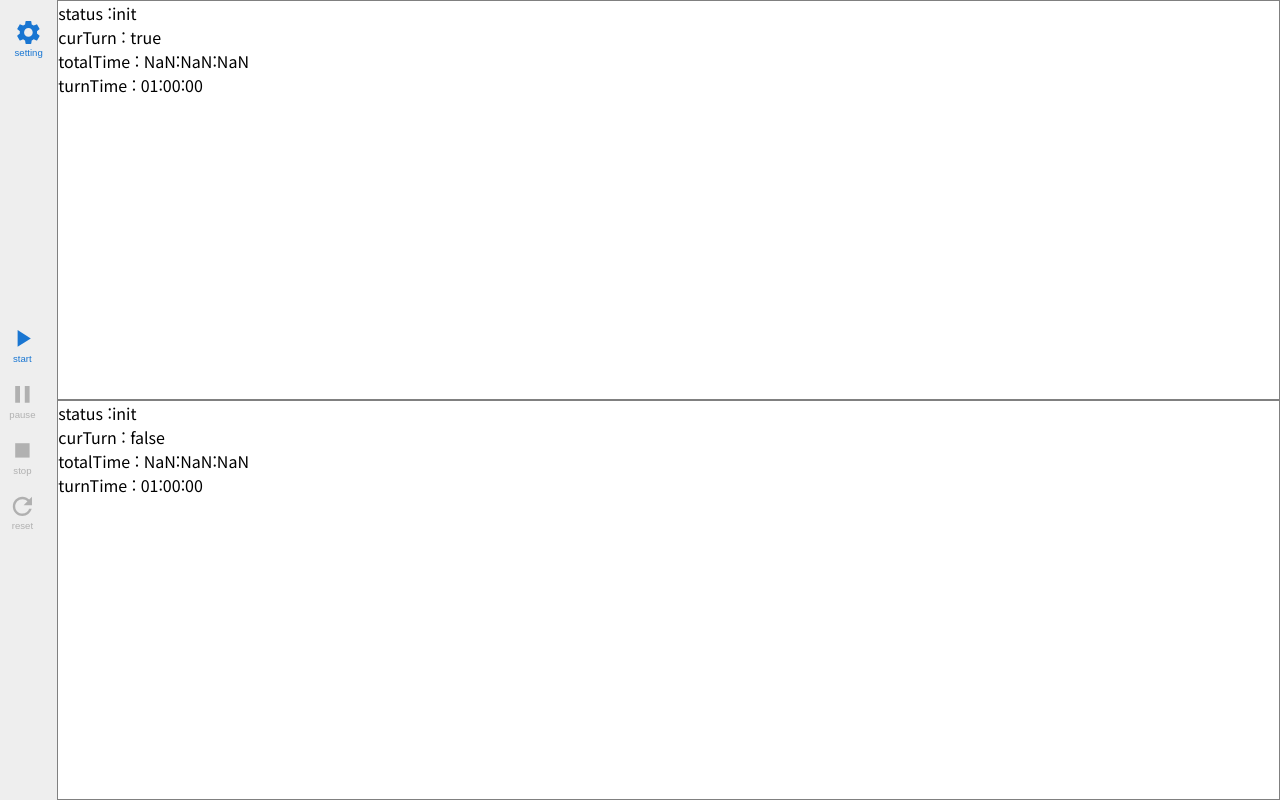
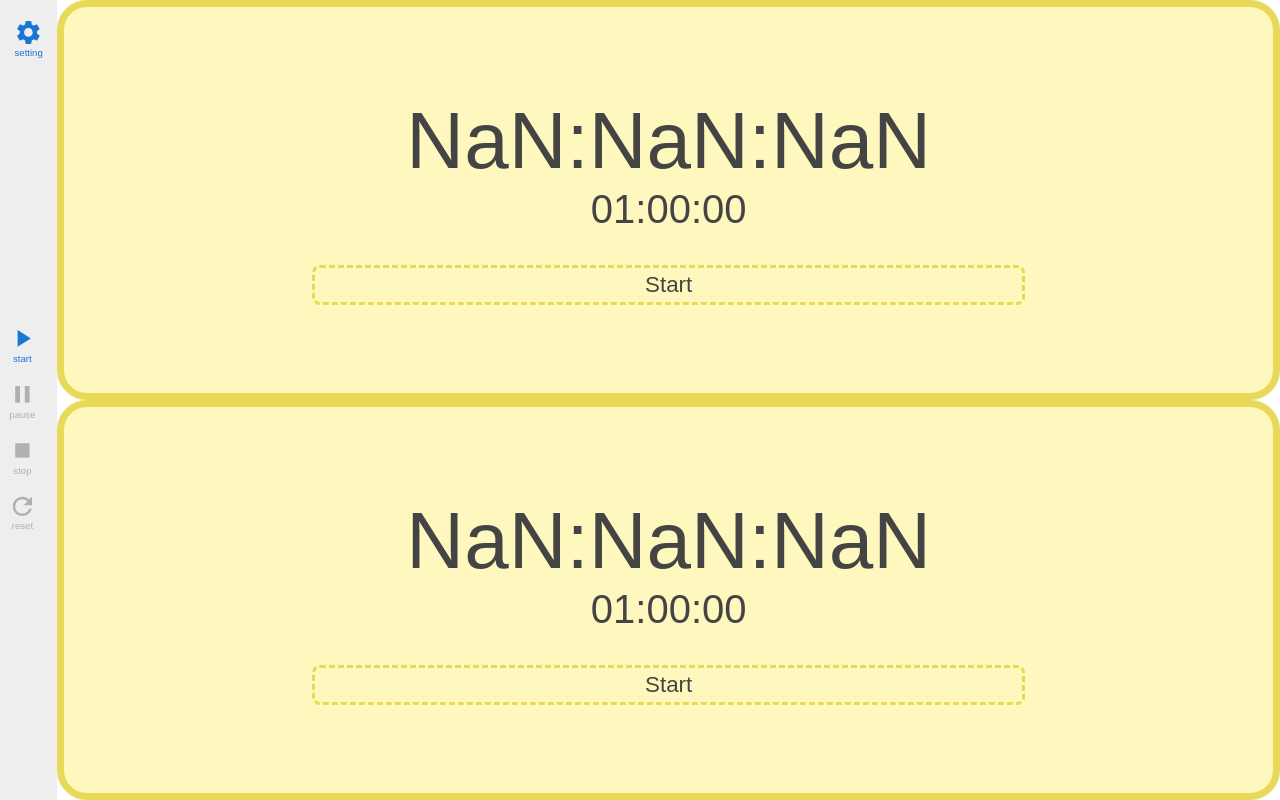
Before and after one commit to sumzdev/game-timer, a React (Vite) app: page / in a window 1280 px wide. Built offline with nearby package versions, Linux system fonts and the light colour scheme.

Commit message:
Feat: TimerContainer

```diff
--- a/src/components/TimerContainer.tsx
+++ b/src/components/TimerContainer.tsx
@@ -1,37 +1,159 @@
 import React from "react";
 import styled from "@emotion/styled";
-import { STATUS } from "../constants/timer";
+import { STATUS, TIMER_STATUS, TURN } from "../constants/timer";
 import { TimerHandlersType } from "../hooks/useGameTimer";
 import { formatElapsedTime } from "../utils/timeToString";
 
+const Color = {
+  red: "red",
+  green: "green",
+  yellow: "yellow",
+  gray: "gray",
+} as const;
+
 interface TimerContainerProps {
-  status: keyof typeof STATUS;
+  gameStatus: keyof typeof STATUS;
+  status: keyof typeof TIMER_STATUS;
+  player: keyof typeof TURN;
   curTurn: boolean;
   totalTime: number;
   turnTime: number;
   handlers: TimerHandlersType;
 }
 
-const Container = styled.div`
-  border: 1px solid gray;
+interface ColorProps {
+  color: keyof typeof Color;
+}
+interface ContainerProps extends ColorProps {
+  cursor: string;
+}
+
+const Container = styled.button<ContainerProps>`
+  display: flex;
+  flex-direction: column;
+  justify-content: center;
+  align-items: center;
   width: 100%;
   height: 100%;
+  padding: 10px;
+  user-select: none;
+  border-radius: 30px;
+  cursor: ${(props) => props.cursor};
+  background-color: ${(props) => `var(--${props.color})`};
+  border: 7px solid ${(props) => `var(--border-${props.color})`};
+  transition: all 0.1s ease;
+`;
+
+const TimeWrapper = styled.div`
+  display: flex;
+  flex-direction: column;
+  justify-content: center;
+  padding: 20px 0;
+`;
+
+const TotalTime = styled.div`
+  font-size: 5rem;
+  color: var(--font-color);
+`;
+
+const TurnTime = styled.div`
+  font-size: 3em;
+  color: var(--font-color);
+`;
+
+const ActionTextWrapper = styled.div`
+  position: relative;
+  height: 20%;
+  width: 100%;
+  display: flex;
+  justify-content: center;
+`;
+
+const ActionText = styled.div<ColorProps>`
+  position: absolute;
+  bottom: 20px;
+  width: 60%;
+  border-radius: 8px;
+  font-size: 1.4rem;
+  padding: 4px 30px;
+  margin-top: 10px;
+  color: var(--font-color);
+  border: 3px dashed ${(props) => `var(--border-${props.color})`};
 `;
 
 function TimerContainer({
+  gameStatus,
   status,
-  curTurn,
+  player,
+  // curTurn,
   totalTime,
   turnTime,
-}: // handlers: { start, switchTurn, pause, stop, reset },
-TimerContainerProps) {
+  handlers: { start, switchTurn, reset },
+}: TimerContainerProps) {
+  let buttonText = "";
+  let color: keyof typeof Color = Color.yellow;
+  let cursor = "pointer";
+
+  switch (status) {
+    case TIMER_STATUS.init:
+      buttonText = "Start";
+      color = Color.yellow;
+      break;
+    case TIMER_STATUS.running:
+      buttonText = "Switch";
+      color = Color.green;
+      break;
+    case TIMER_STATUS.pause:
+      color = Color.gray;
+      buttonText = "Continue";
+      break;
+    case TIMER_STATUS.stop:
+      color = Color.gray;
+      buttonText = "Reset";
+      break;
+    case TIMER_STATUS.end:
+    case TIMER_STATUS.endTurn:
+      color = Color.red;
+      buttonText = "Reset";
+      break;
+    case TIMER_STATUS.wait:
+      color = Color.gray;
+      cursor = gameStatus === STATUS.end ? "pointer" : "default";
+      buttonText = gameStatus === STATUS.end ? "Reset" : "";
+      break;
+  }
+
+  const onClickHandler = () => {
+    switch (status) {
+      case TIMER_STATUS.init:
+        start(player);
+        break;
+      case TIMER_STATUS.running:
+        switchTurn();
+        break;
+      case TIMER_STATUS.pause:
+        start();
+        break;
+      case TIMER_STATUS.stop:
+      case TIMER_STATUS.end:
+      case TIMER_STATUS.endTurn:
+        reset();
+        break;
+      case TIMER_STATUS.wait:
+        if (gameStatus === STATUS.end) reset();
+        break;
+    }
+  };
+
   return (
-    <Container>
-      <p>{"status :" + status}</p>
-      <p>{"curTurn : " + curTurn}</p>
-      <p>{"totalTime : " + formatElapsedTime(totalTime)}</p>
-      <p>{"turnTime : " + formatElapsedTime(turnTime)}</p>
-      {/* <button onClick={() => switchTurn()}>switch</button> */}
+    <Container color={color} onClick={onClickHandler} cursor={cursor}>
+      <TimeWrapper>
+        <TotalTime>{formatElapsedTime(totalTime)}</TotalTime>
+        <TurnTime>{formatElapsedTime(turnTime)}</TurnTime>
+      </TimeWrapper>
+      <ActionTextWrapper>
+        {buttonText && <ActionText color={color}>{buttonText}</ActionText>}
+      </ActionTextWrapper>
     </Container>
   );
 }
```
